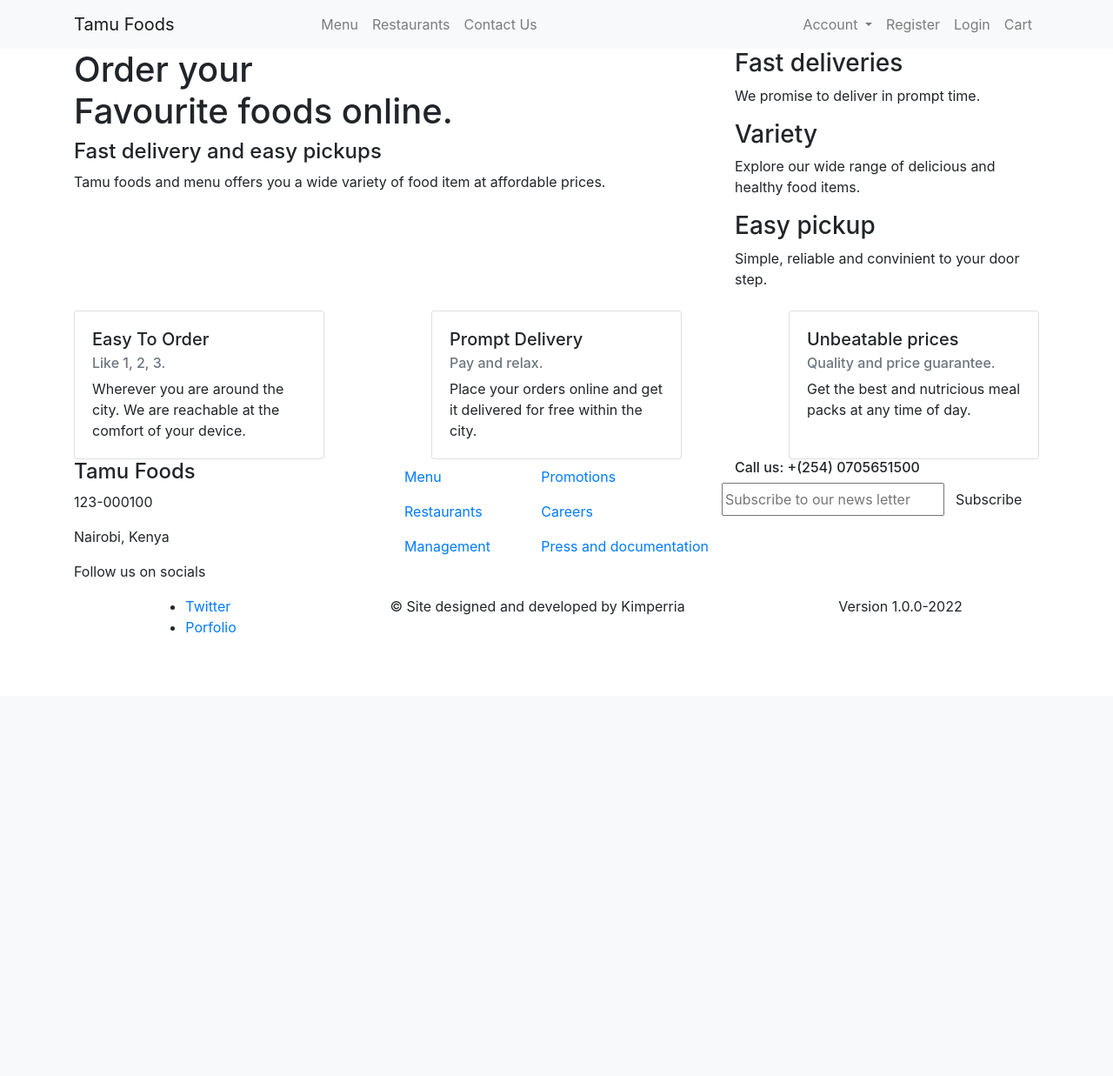
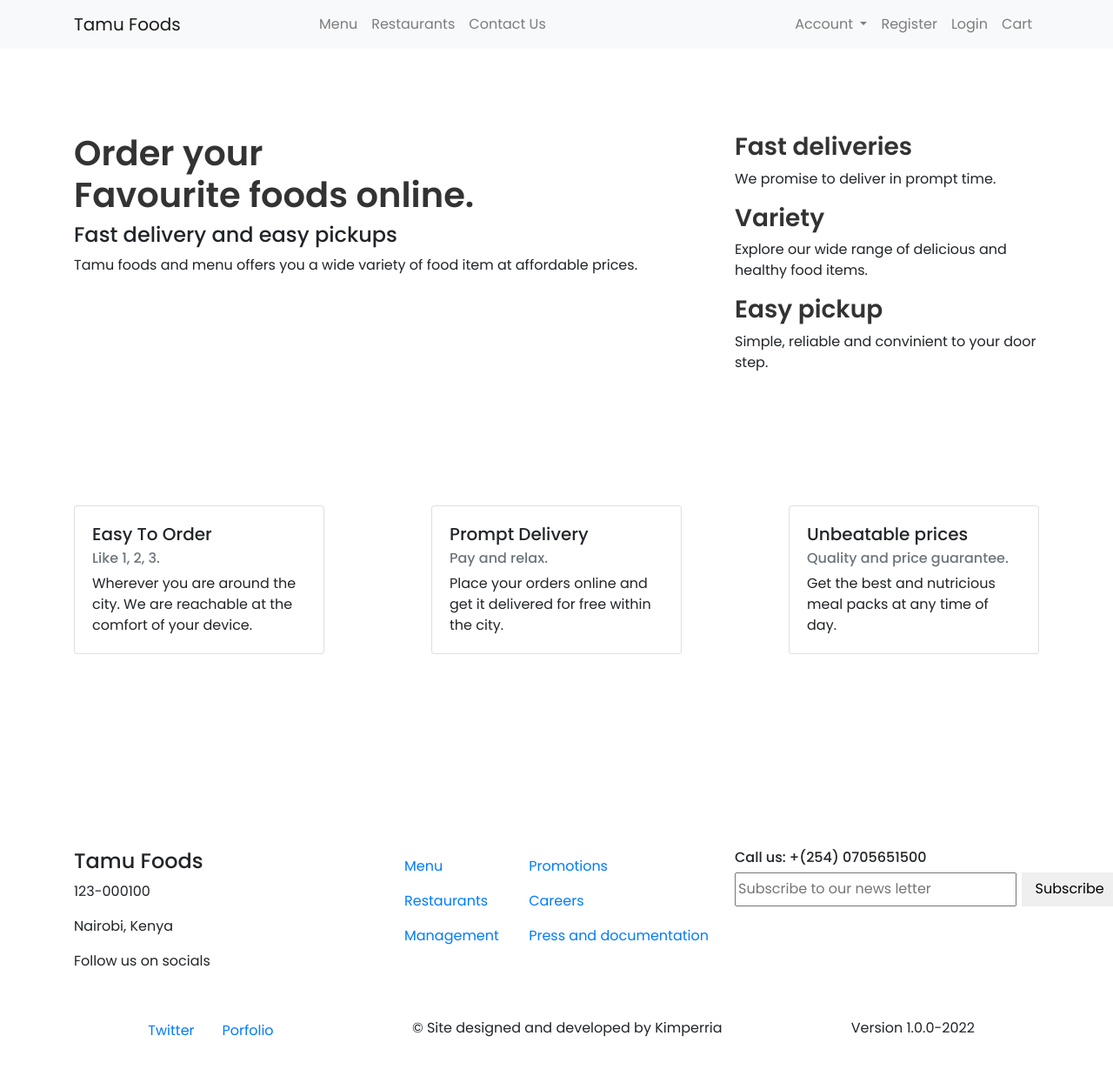
Before and after one commit to kimperria/tamu_foods_with_django, a Django app: page /tamufoods/home/ in a window 1280 px wide. Shown: the whole page at 87% size. Before the commit the page ends 727 px from the top, so only its background shows below. Run offline with Django 4.2, Linux system fonts and the light colour scheme; some libraries are stand-ins or nearby versions.

Commit message:
Dev: Style app - homepage

```diff
--- a/static/css/base.css
+++ b/static/css/base.css
@@ -122,16 +122,16 @@
 
 .button {
   display: inline-block;
-  background-color: var(--title-color);
+  /* background-color: var(--title-color); */
   /* color: var(--container-color); */
   padding: 1.25rem 2rem;
   border-radius: 1rem;
   font-weight: var(--font-medium);
 }
 
-.button:hover {
+/* .button:hover {
   background-color: var(--title-color-dark);
-}
+} */
 
 .button__icon {
   margin-left: var(--mb-0-5);
@@ -183,9 +183,4 @@
   * {
     --big-font-size: 2.25rem;
   }
-
-  .container {
-    margin-left: var(--mb-1);
-    margin-right: var(--mb-1);
-  }
 }
--- a/tamueats/templates/tamueats/footer.html
+++ b/tamueats/templates/tamueats/footer.html
@@ -1,5 +1,14 @@
+{% load static %}
+
+<html>
+    <head>
+        {% block styles %}
+            <link rel="stylesheet" href="style.css">
+        {% endblock %}
+    </head>
+    <body>
         <footer>
-    <section class="company__information">
+            <section class="company__information section">
                 <div class="row">
                     <div class="col-sm-12 col-md-4 col-lg-4">
                         <div class="contact__information">
@@ -48,11 +57,9 @@
 
                     <div class="col-sm-12 col-md-4 col-lg-4 news__letter">
                         <h6>Call us: +(254) 0705651500</h6>
-                <form class="news__letter-subcribeForm">
-                    <div class="row">
+                        <form class="news__letter-subcribeForm" style="display: flex;">
                             <input type="text" placeholder="Subscribe to our news letter">
-                        <button class="btn">Subscribe</button>
-                    </div>
+                            <button style="padding: 0.45rem 1rem; margin-left: 0.35rem;">Subscribe</button>
                         </form>
                     </div>
                 </div>
@@ -60,25 +67,27 @@
 
             <section class="developer__section">
                 <div class="d-flex justify-content-around">
-            <div class="footer__copy d-flex justify-content-between">
-                <ul>
+                    <div class="footer__copy">
+                        <ul class="nav justify-content-around">
                             <li class="nav-item">
-                        <a href="#">Twitter</a>
+                                <a class="nav-link" href="#">Twitter</a>
                             </li>
 
                             <li class="nav-item">
-                        <a href="#">Porfolio</a>
+                                <a class="nav-link" href="#">Porfolio</a>
                             </li>
                         </ul>
                     </div>
 
-            <div class="footer__author-info">
+                    <div class="footer__author-info" style="padding: 0.3rem;">
                         <span>&#169; Site designed and developed by Kimperria</span>
                     </div>
 
-            <div class="footer__additionals">
+                    <div class="footer__additionals" style="padding: 0.3rem;">
                         Version 1.0.0-2022
                     </div>
                 </div>
             </section>
         </footer>
+    </body>
+</html>
--- a/tamueats/templates/tamueats/homepage.html
+++ b/tamueats/templates/tamueats/homepage.html
@@ -6,13 +6,12 @@
 
         {% block styles %}
         {% bootstrap_css %}
-        <link rel="stylesheet" type="text/css" href="{% static '/styles/base.css' %}">
-        <!-- /home/kim/jenga_school/projects/sprint_2/tamu_foods_with_django/static/styles/base.css -->
+        <link rel="stylesheet" type="text/css" href="{% static '/css/base.css' %}">
         {% endblock %}
     </head>
     <body>
         {% block content %}
-            <section class="hero_section">
+            <section class="hero_section section">
                 <div class="row">
                     <div class="col-sm-4 col-md-8 col-lg-8">
                         <h1>Order your <br>
@@ -40,7 +39,7 @@
                 </div>
             </section>
 
-            <section class="about__us">
+            <section class="about__us section">
                 <div class="d-flex justify-content-between">
                     <div class="card mt-2" style="width: 18rem;">
                         <div class="card-body">
--- a/tamueats/templates/tamueats/navbar.html
+++ b/tamueats/templates/tamueats/navbar.html
@@ -7,7 +7,7 @@
         <div class="collapse navbar-collapse" id="navbarNav">
           <ul class="navbar-nav mx-auto">
             <li class="nav-item">
-              <a class="nav-link" href="#">Menu</a>
+              <a class="nav-link" href="{% url 'MenuPage' %}">Menu</a>
             </li>
             <li class="nav-item">
               <a class="nav-link" href="#">Restaurants</a>
```
Lines whose indentation alone changed are shown as unchanged.
